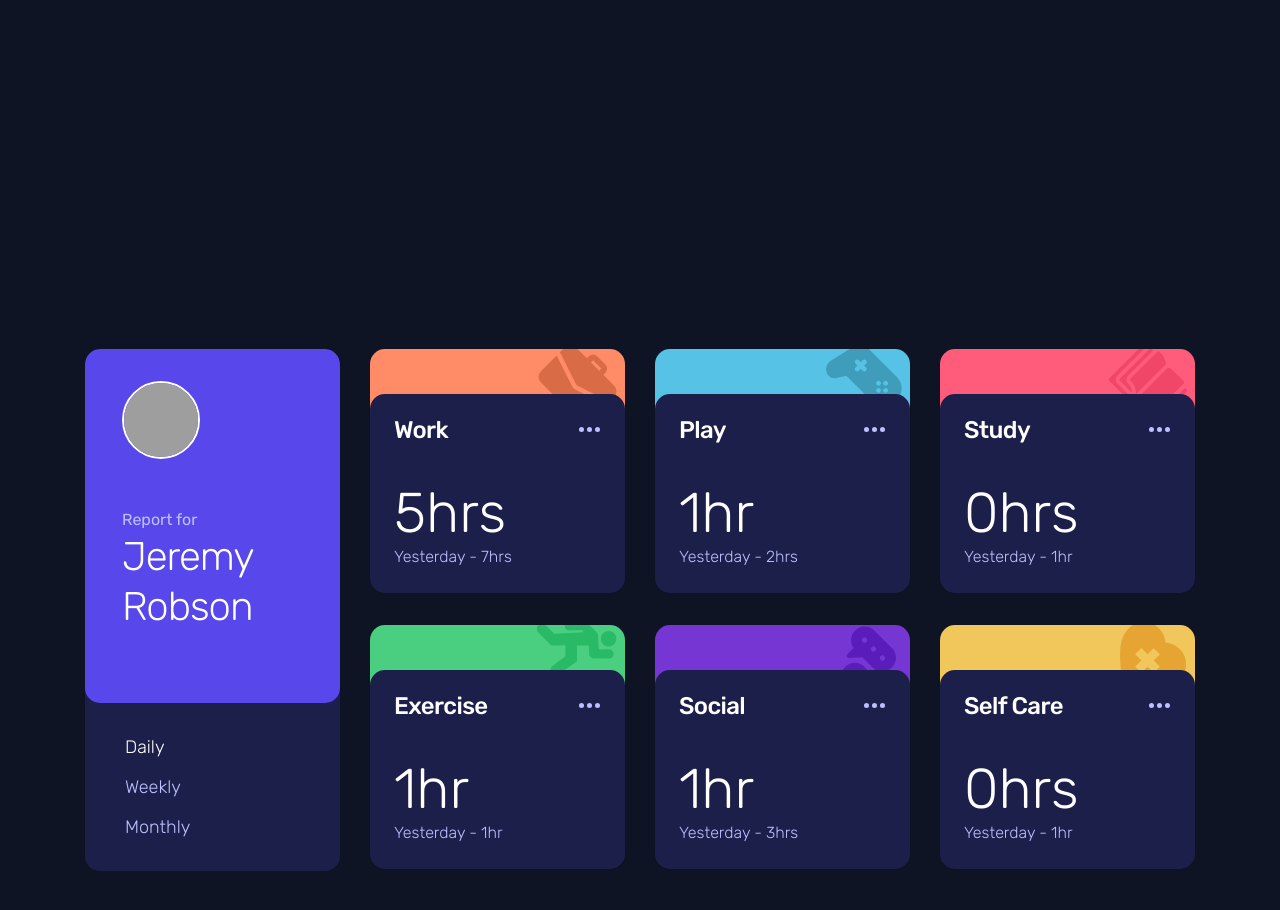
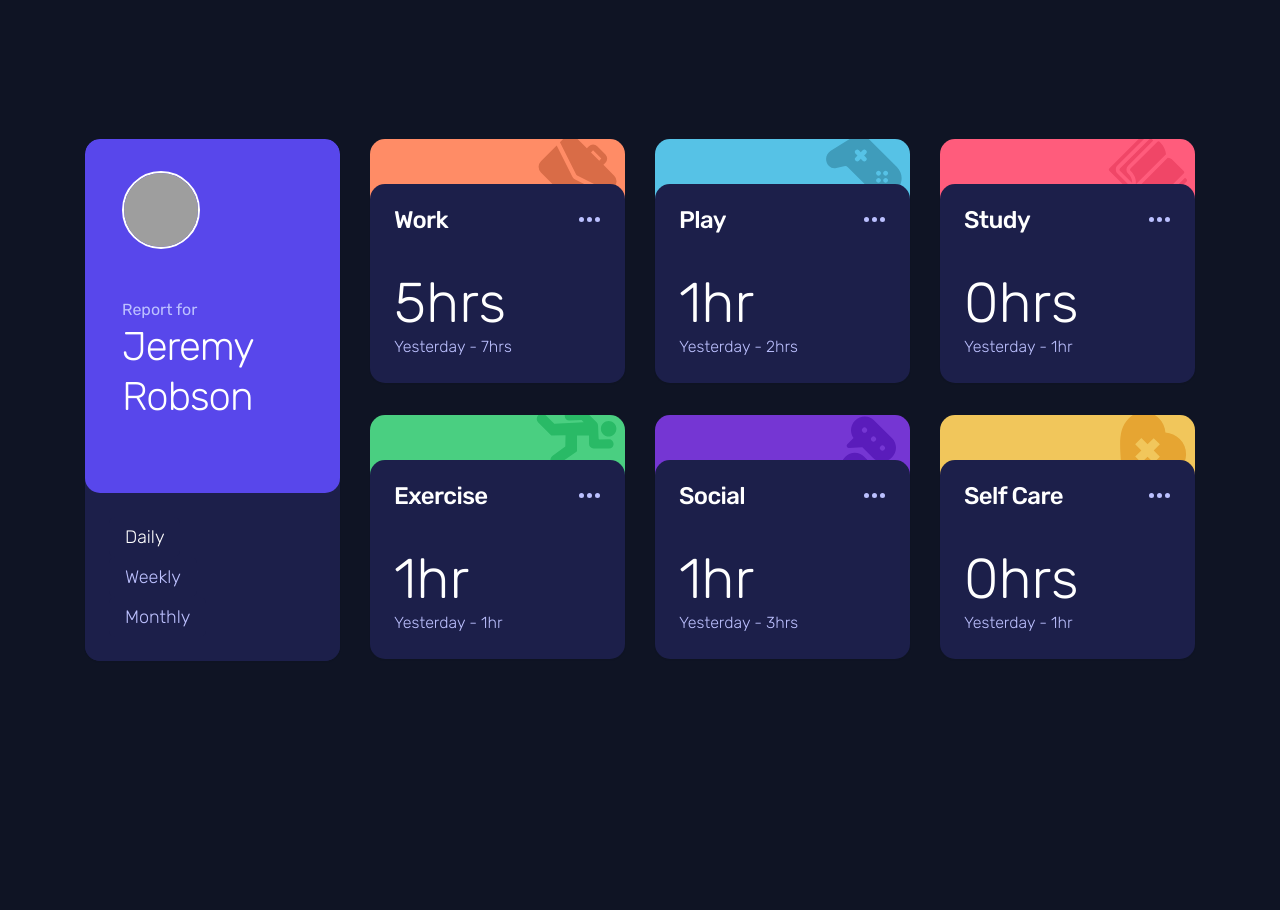
Before and after one commit to robcrock/time-tracking-dashboard, a Next.js app: page / in a window 1280 px wide. Shown: the top 910 px of the page. After the commit the page ends 800 px from the top, so only its background shows below. Built offline with nearby package versions, Linux system fonts and the light colour scheme; grey boxes are pictures that could not be loaded.

Commit message:
'Update layout for improved spacing and alignment. Adjust main content padding for better centering.'

```diff
--- a/src/app/page.tsx
+++ b/src/app/page.tsx
@@ -24,7 +24,7 @@ export default async function Home() {
   const data = await getData();
 
   return (
-    <main className="flex min-h-screen flex-col items-center justify-between p-6 md:mt-[253px] md:p-24">
+    <main className="md:p-none flex min-h-screen items-center justify-center p-6">
       {/* Card - Personal */}
       <CardGrid data={data} />
     </main>
```
Also changed, not shown: image-1.png (added), 1 other file (tests, documents, lock files or other folders).
